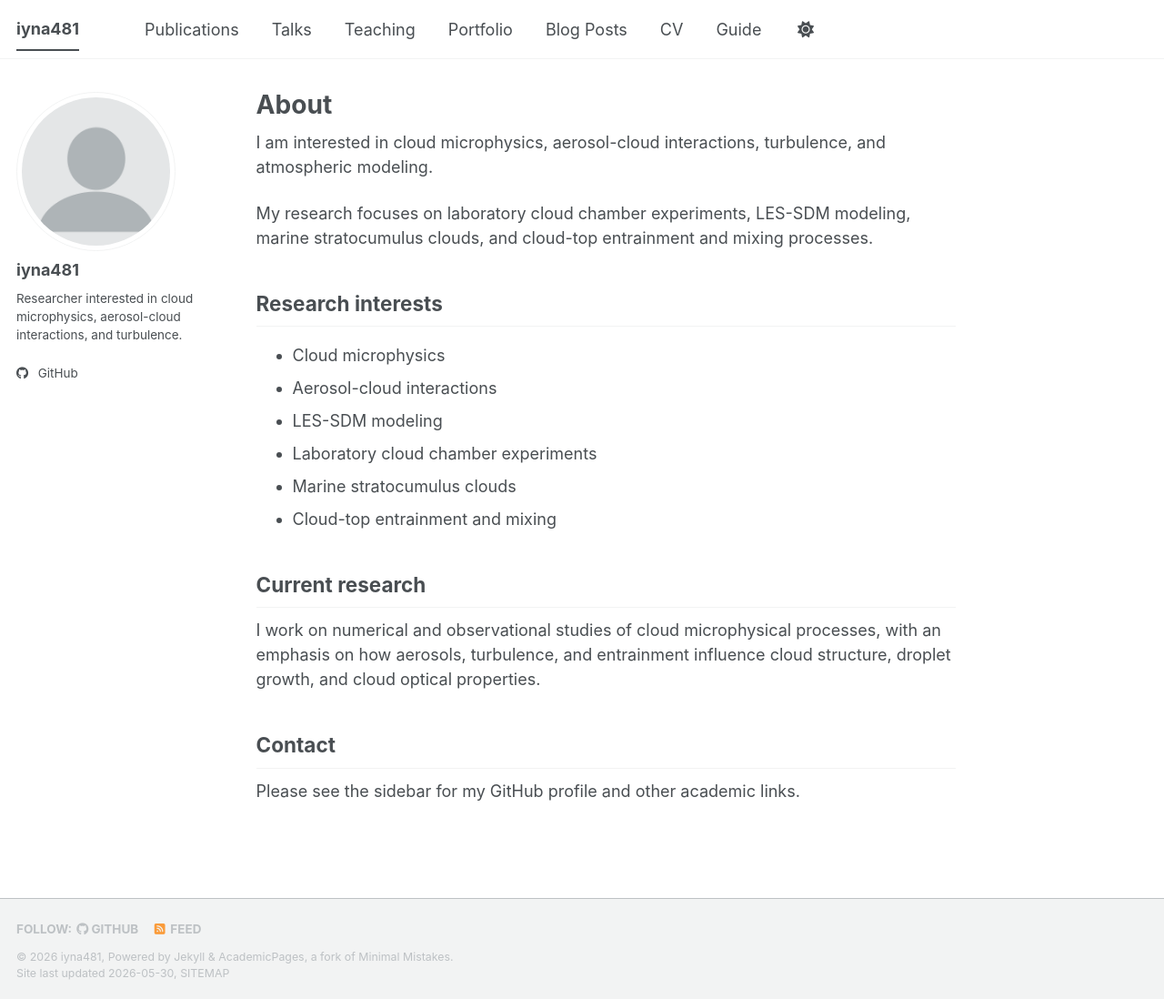
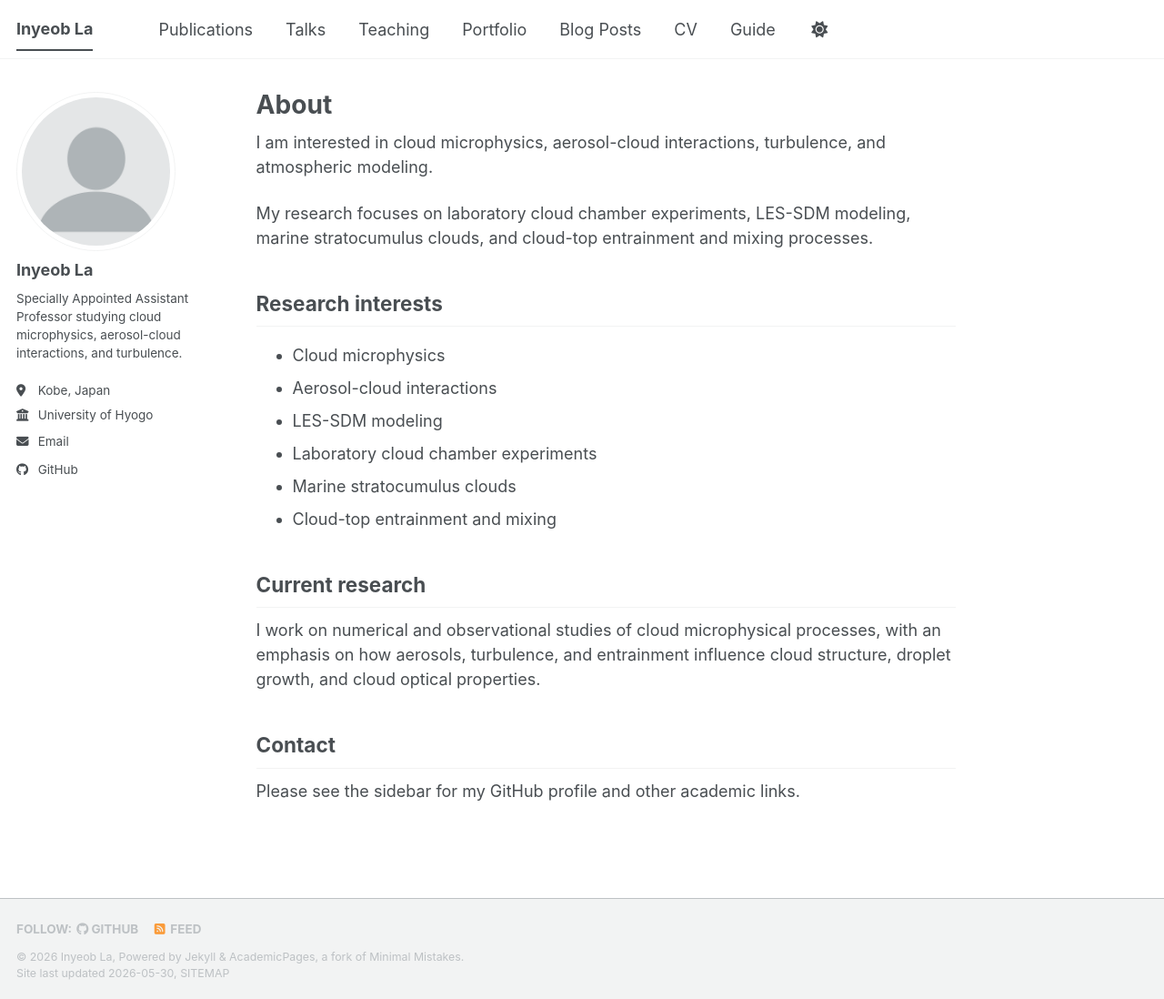
Before and after one commit to iyna481/iyna481.github.io, a Jekyll site: the page built from _pages/about.md, in a window 1280 px wide and 1098 px high. Shown: the whole window at 91% size. Built offline with Jekyll 4.4.1, drawn with Linux system fonts in a browser that asks for light colours; a script bundle is joined from its source files by our own code; library files that are not in the unit come from our copies.

Commit message:
Update profile details

```diff
--- a/_config.yml
+++ b/_config.yml
@@ -9,9 +9,9 @@
 # Basic Site Settings
 locale                   : "en-US"
 site_theme               : "default" # The available themes options are "default", "air", "sunrise", "mint", "dirt" and "contrast"
-title                    : "iyna481"
+title                    : "Inyeob La"
 title_separator          : "-"
-name                     : &name "iyna481"
+name                     : &name "Inyeob La"
 description              : &description "Personal academic website focused on cloud microphysics, aerosol-cloud interactions, turbulence, and atmospheric modeling."
 url                      : https://iyna481.github.io
 baseurl                  : "" # the subpath of your site, e.g. "/blog"
@@ -23,13 +23,13 @@ repository               : "iyna481/iyna481.github.io"
 author:
   # Biographic information
   avatar           : "profile.png"
-  name             : "iyna481"
+  name             : "Inyeob La"
   pronouns         :
-  bio              : "Researcher interested in cloud microphysics, aerosol-cloud interactions, and turbulence."
-  location         :
-  employer         :
+  bio              : "Specially Appointed Assistant Professor studying cloud microphysics, aerosol-cloud interactions, and turbulence."
+  location         : "Kobe, Japan"
+  employer         : "University of Hyogo"
   uri              :
-  email            :
+  email            : "iyna481@gmail.com"
 
   # Academic websites
   academia         :
```
